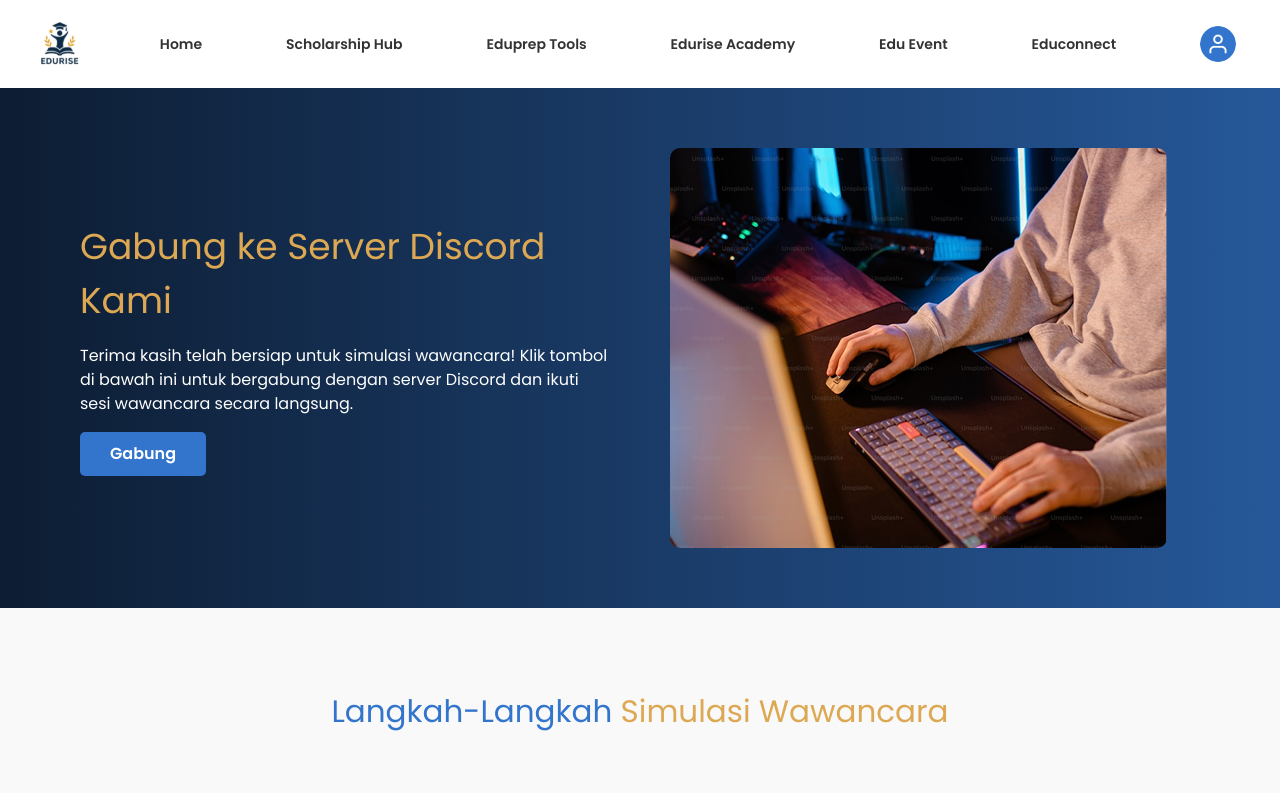
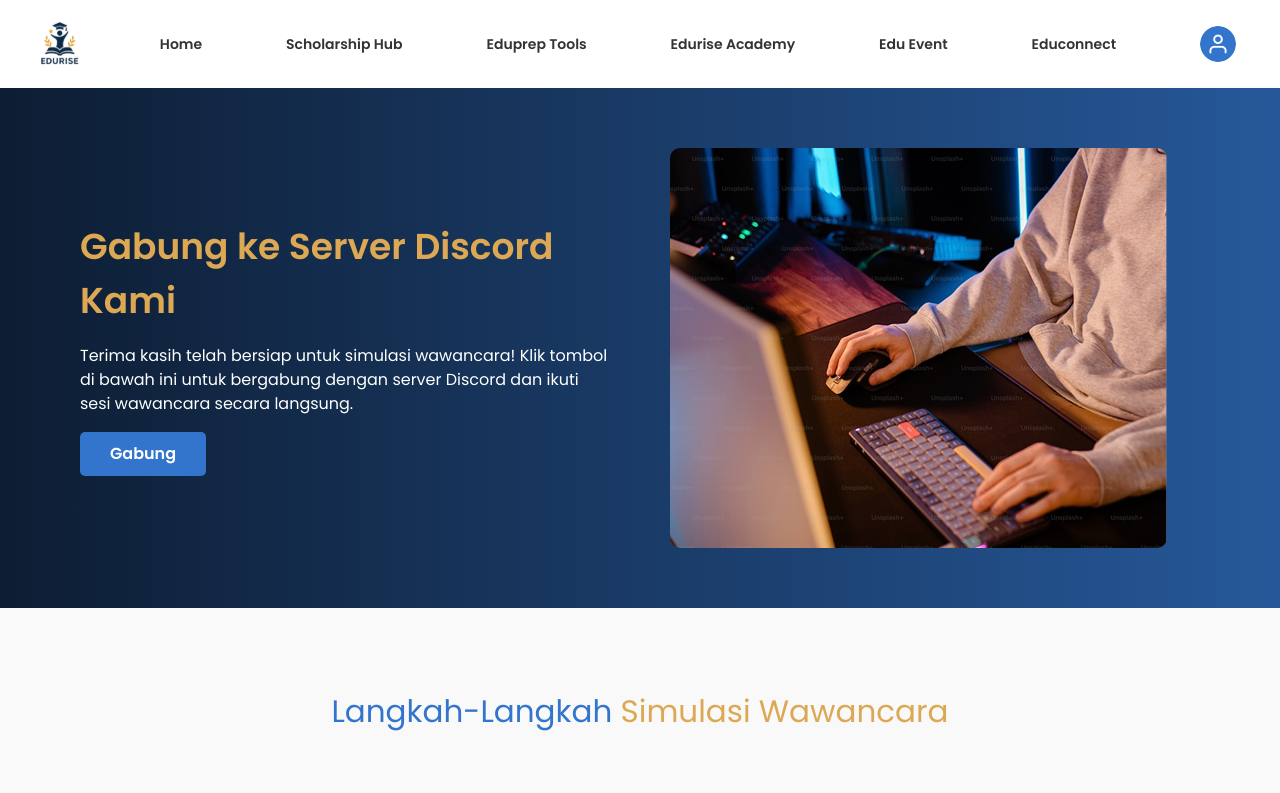
Before and after one commit to rachstufff/MassiveChallengeEduRise, a React (Vite) app: page /simulasi-wawancara in a window 1280 px wide. Shown: the top 793 px of the page. Built offline with nearby package versions, Linux system fonts and the light colour scheme.

Commit message:
Update EduprepTools

```diff
--- a/src/pages/EduprepTools/SimulasiWawancara.jsx
+++ b/src/pages/EduprepTools/SimulasiWawancara.jsx
@@ -19,7 +19,7 @@
           <div className="flex justify-between items-center" style={{ gap: '60px' }}>
             <div style={{ flex: '1' }}>
               <h1
-                className="mb-4"
+                className="mb-4 font-bold"
                 style={{
                   fontSize: '36px',
                   color: '#dda853'
```
